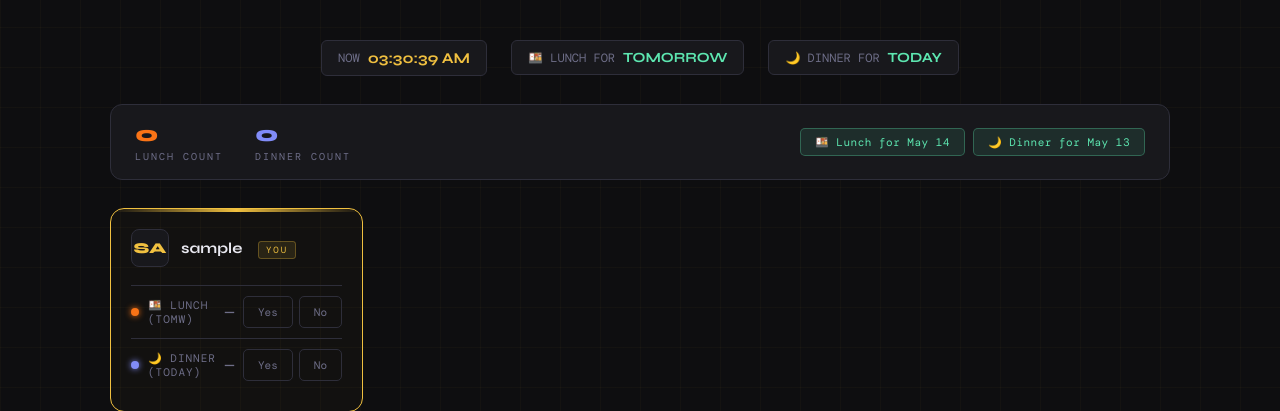
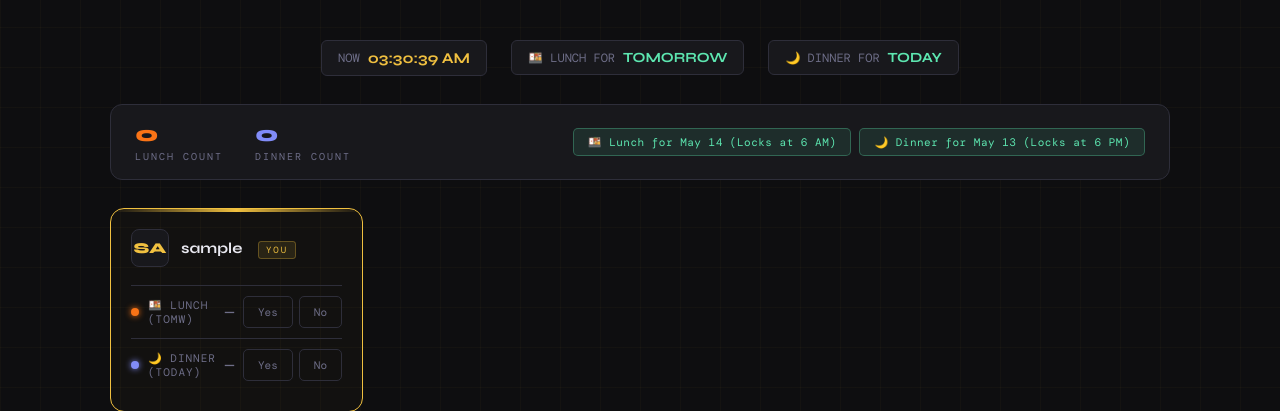
Before and after one commit to mursalatul/exasperating_meal, a Django app: page / in a window 1280 px wide. Shown: the part 253-664 px from the top of the page. Run offline with Django 5.2, Linux system fonts and the light colour scheme; the visitor is signed in with stand-in values (Sample User, id 1); data comes from the database, SQL or seed files in the repository; some web fonts are replaced.

Commit message:
feat: add lock time notices to lunch and dinner headers in index template

```diff
--- a/templates/index.html
+++ b/templates/index.html
@@ -680,10 +680,10 @@
     </div>
     <div style="margin-left:auto; display:flex; gap:8px; flex-wrap:wrap;">
       <span class="deadline-notice open" id="lunch-notice">
-        🍱 Lunch for {{ lunch_date|date:"M d" }}
+        🍱 Lunch for {{ lunch_date|date:"M d" }} (Locks at 6 AM)
       </span>
       <span class="deadline-notice open" id="dinner-notice">
-        🌙 Dinner for {{ dinner_date|date:"M d" }}
+        🌙 Dinner for {{ dinner_date|date:"M d" }} (Locks at 6 PM)
       </span>
     </div>
   </div>
```
